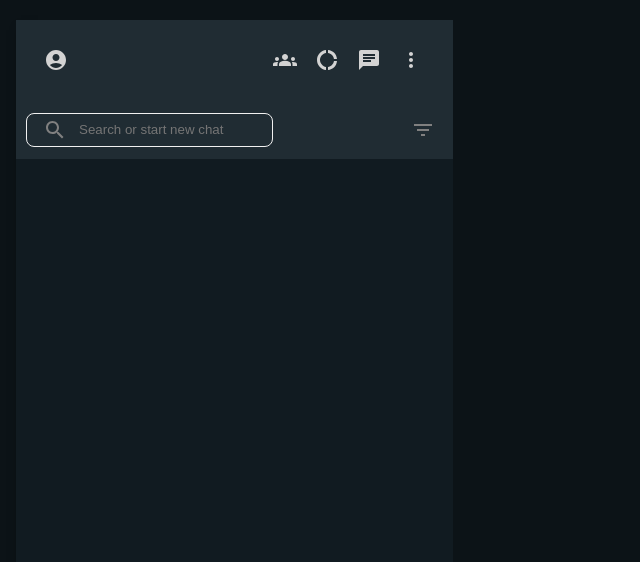
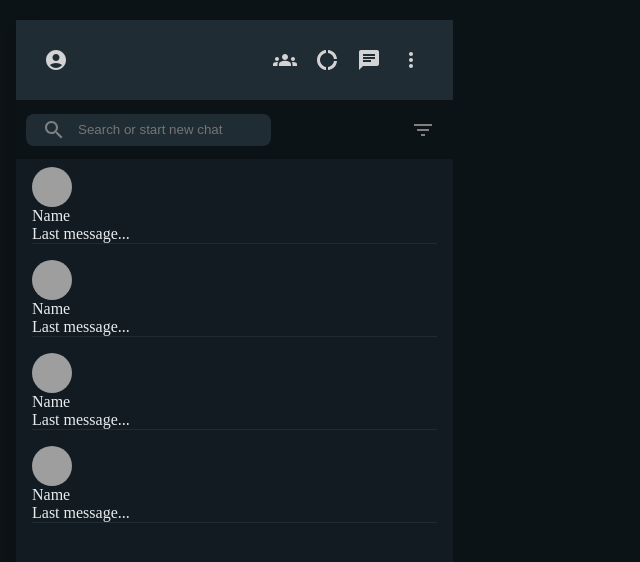
Before and after one commit to JakubWojtkowski/whatsapp-clone, a React (Create React App) app: page / in a window 1280 px wide. Shown: the top 562 px of the page, without its empty margins (0-640 px from the left). Built offline with nearby package versions, Linux system fonts and the light colour scheme; grey boxes are pictures that could not be loaded.

Commit message:
Create SidebarChat component. Improve css styles.

```diff
--- a/src/App.js
+++ b/src/App.js
@@ -20,6 +20,7 @@ const AppContainer = styled.div`
   place-items: center;
   background: #0c1317;
   height: 100vh;
+  color: #e9edef;
 `;
 
 const AppContent = styled.div`
--- a/src/components/Sidebar.js
+++ b/src/components/Sidebar.js
@@ -7,6 +7,7 @@ import ChatIcon from "@mui/icons-material/Chat";
 import MoreVertIcon from "@mui/icons-material/MoreVert";
 import { IconButton } from "@mui/material";
 import { FilterList, SearchOutlined } from "@mui/icons-material";
+import SidebarChat from "./SidebarChat";
 
 function Sidebar() {
   return (
@@ -42,7 +43,12 @@ function Sidebar() {
         </IconButton>
       </SidebarSearch>
 
-      <SidebarChats></SidebarChats>
+      <SidebarChats>
+        <SidebarChat />
+        <SidebarChat />
+        <SidebarChat />
+        <SidebarChat />
+      </SidebarChats>
     </Container>
   );
 }
@@ -53,7 +59,6 @@ const Container = styled.div`
   display: flex;
   flex-direction: column;
   flex: 0.35;
-  background: #202c33;
 
   .MuiSvgIcon-root {
     color: lightgrey;
@@ -64,6 +69,7 @@ const SidebarHeader = styled.div`
   display: flex;
   justify-content: space-between;
   padding: 20px;
+  background: #202c33;
 `;
 
 const SidebarHeaderRight = styled.div`
@@ -94,15 +100,16 @@ const SidebarSearchContent = styled.div`
   display: flex;
   align-items: center;
   justify-content: space-between;
-  border: 1px solid #f0f0f0;
   border-radius: 8px;
   padding: 4px 16px;
+  background-color: #202c33;
 `;
 
 const SidebarInput = styled.input`
   background-color: #202c33;
   border: none;
   margin-left: 12px;
+  color: #e9edef;
 
   &:focus {
     outline: none;
@@ -112,4 +119,5 @@ const SidebarInput = styled.input`
 const SidebarChats = styled.div`
   background: #111b21;
   flex: 1;
+  ${"" /* overflow-y: scroll; */}
 `;
--- /dev/null
+++ b/src/components/SidebarChat.js
@@ -0,0 +1,36 @@
+import React, { useEffect, useState } from "react";
+import { Avatar } from "@mui/material";
+import { styled } from "styled-components";
+
+function SidebarChat() {
+  const [seed, setSeed] = useState("");
+
+  useEffect(() => {
+    setSeed(Math.floor(Math.random() * 5000));
+  }, []);
+
+  return (
+    <Container>
+      <Avatar src={`https://avatars.dicebear.com/api/human/${seed}.svg`} />
+      <ChatInfo>
+        <ChatName>Name</ChatName>
+        <ChatMessage>Last message...</ChatMessage>
+      </ChatInfo>
+    </Container>
+  );
+}
+
+export default SidebarChat;
+
+const Container = styled.div`
+  border-width: 1px 0;
+  padding: 8px 16px;
+`;
+
+const ChatInfo = styled.div`
+  border-bottom: 1px solid #202c33;
+`;
+
+const ChatName = styled.div``;
+
+const ChatMessage = styled.div``;
```
